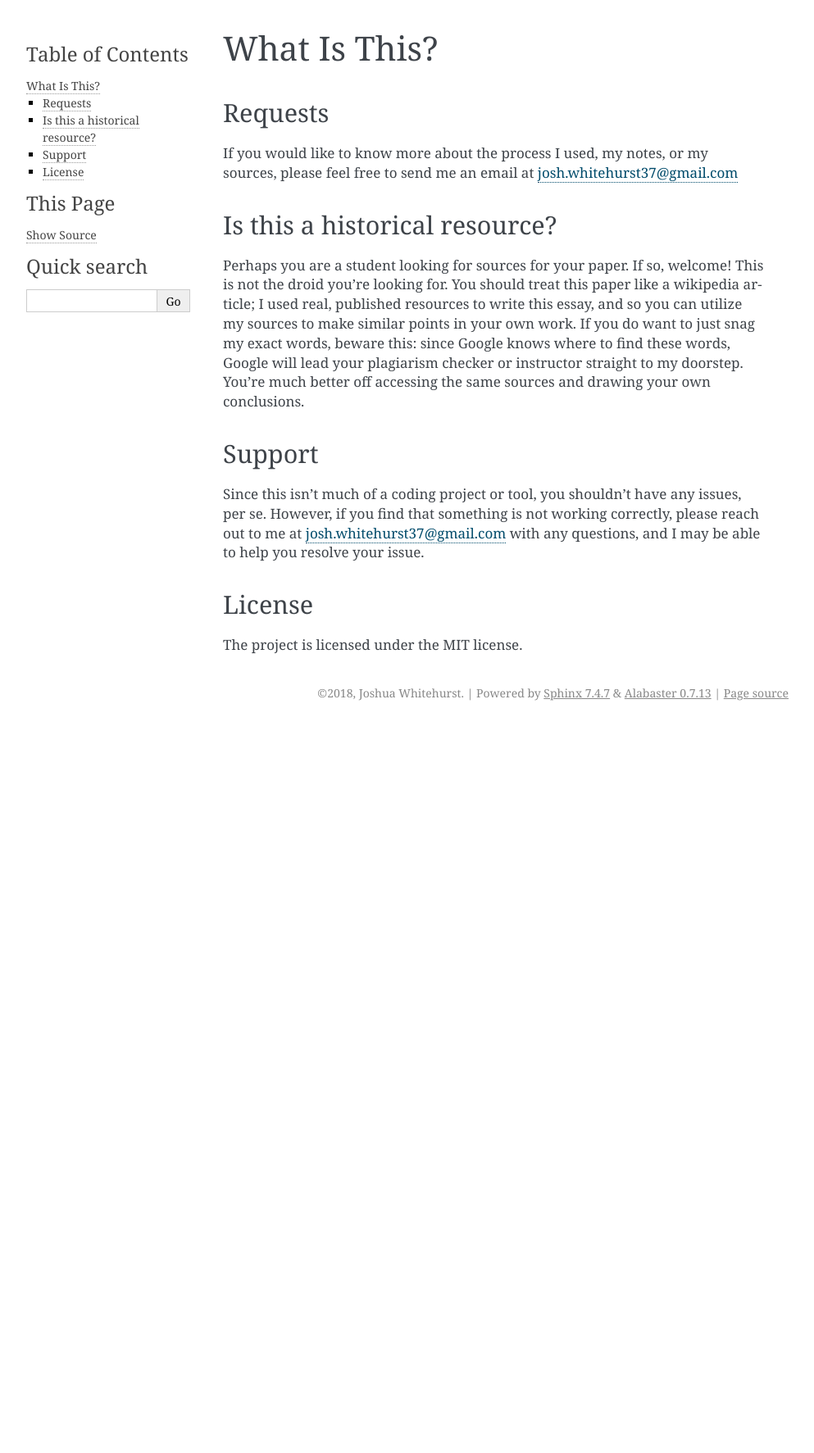
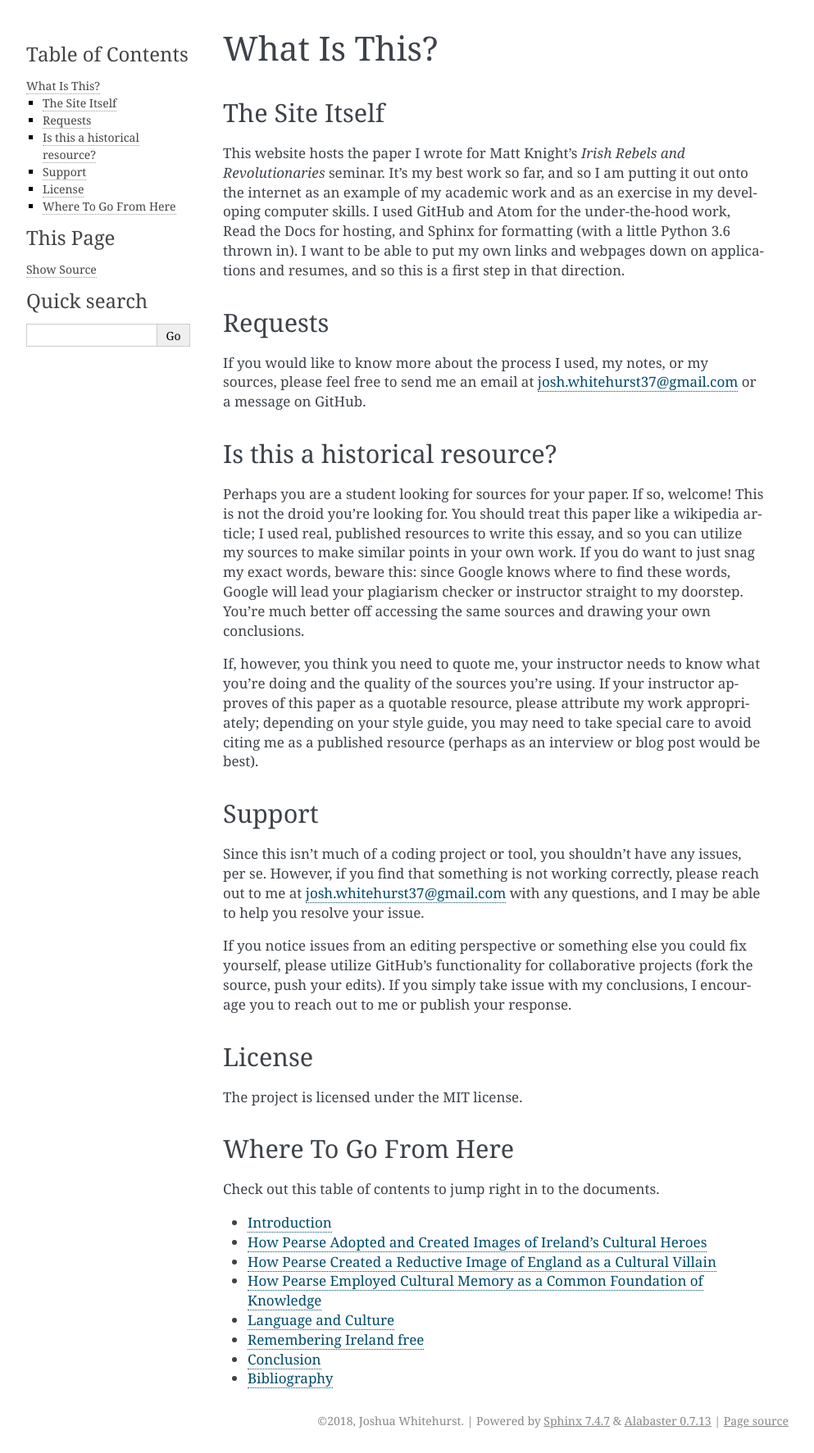
Before and after one commit to jwhitehurst37/writing_sample, a Sphinx documentation site: the page built from docs/what_is_this.rst, in a window 1280 px wide. Shown: the whole page at 82% size, without its empty margins (148-1141 px from the left). Built offline with Sphinx 7.4.7, drawn with Linux system fonts in a browser that asks for light colours; before the commit the page ends 900 px from its top, so only the background shows below that.

Commit message:
Another Big One

```diff
--- a/docs/body.rst
+++ b/docs/body.rst
@@ -4,7 +4,7 @@ The Body of the Essay
 
 You can find a link to each of the sections here.
 
-:doc:`Introduction <introduction>`
+:doc:`Introduction <intro_body>`
 ----------------------------------------------------------------------------------------------------
 
 :doc:`How Pearse Adopted and Created Images of Ireland’s Cultural Heroes <cultural_heroes>`
--- a/docs/index.rst
+++ b/docs/index.rst
@@ -10,12 +10,13 @@ Yet Profound, the Wells of Deep Memory: How Patrick Pearse Tapped Memories of C
 Project Description
 ---------------------
 
-This is my writing sample for graduate school applications. I focus on Irish revolutionary history, particularly the way that Patrick Pearse utilized cultural images and memory to motivate his compatriots and justify his actions against the English in the Easter Rising of 1916. Please follow the links to the What Is This? section and learn more about the project and the document itself, including contact information for the author and a warning to those interested in citations.
+This is my writing sample for graduate school applications. I focus on Irish revolutionary history, particularly the way that Patrick Pearse utilized cultural images and memory to motivate his compatriots and justify his actions against the English in the Easter Rising of 1916. Please follow the links to the What Is This? section and learn more about the project and the document itself, including contact information for the author and a warning to those interested in citations. The Body of the Essay take you to separate sections of the document itself; it is kept separate to preserve the integrity of the footnotes and to make it more agreeable on more devices and browsers since the manuscript is over 15 pages long.
 
 Table of Contents
 -------------------
 .. toctree::
   :maxdepth: 2
+  :titlesonly:
 
   What Is This? <what_is_this>
   The Body of the Essay <body>
--- a/docs/what_is_this.rst
+++ b/docs/what_is_this.rst
@@ -2,22 +2,50 @@
 What Is This?
 ==============
 
+The Site Itself
+-------------------
+
+This website hosts the paper I wrote for Matt Knight's *Irish Rebels and Revolutionaries* seminar. It's my best work so far, and so I am putting it out onto the internet as an example of my academic work and as an exercise in my developing computer skills. I used GitHub and Atom for the under-the-hood work, Read the Docs for hosting, and Sphinx for formatting (with a little Python 3.6 thrown in). I want to be able to put my own links and webpages down on applications and resumes, and so this is a first step in that direction.
+
+
 Requests
 ---------------------
 
-If you would like to know more about the process I used, my notes, or my sources, please feel free to send me an email at josh.whitehurst37@gmail.com
+If you would like to know more about the process I used, my notes, or my sources, please feel free to send me an email at josh.whitehurst37@gmail.com or a message on GitHub.
 
 Is this a historical resource?
 ------------------------------------------
 
 Perhaps you are a student looking for sources for your paper. If so, welcome! This is not the droid you're looking for. You should treat this paper like a wikipedia article; I used real, published resources to write this essay, and so you can utilize my sources to make similar points in your own work. If you do want to just snag my exact words, beware this: since Google knows where to find these words, Google will lead your plagiarism checker or instructor straight to my doorstep. You're much better off accessing the same sources and drawing your own conclusions.
 
+If, however, you think you need to quote me, your instructor needs to know what you're doing and the quality of the sources you're using. If your instructor approves of this paper as a quotable resource, please attribute my work appropriately; depending on your style guide, you may need to take special care to avoid citing me as a published resource (perhaps as an interview or blog post would be best).
+
 Support
 ---------------------
 
 Since this isn't much of a coding project or tool, you shouldn't have any issues, per se. However, if you find that something is not working correctly, please reach out to me at josh.whitehurst37@gmail.com with any questions, and I may be able to help you resolve your issue.
 
+If you notice issues from an editing perspective or something else you could fix yourself, please utilize GitHub's functionality for collaborative projects (fork the source, push your edits). If you simply take issue with my conclusions, I encourage you to reach out to me or publish your response.
+
 License
 -------
 
 The project is licensed under the MIT license.
+
+Where To Go From Here
+-------------------------
+
+Check out this table of contents to jump right in to the documents.
+
+.. toctree::
+  :maxdepth: 1
+  :titlesonly:
+
+  Introduction <intro_body>
+  How Pearse Adopted and Created Images of Ireland’s Cultural Heroes <cultural_heroes>
+  How Pearse Created a Reductive Image of England as a Cultural Villain <cultural_villains>
+  How Pearse Employed Cultural Memory as a Common Foundation of Knowledge <cultural_memory>
+  Language and Culture <language>
+  Remembering Ireland free <remembering>
+  Conclusion <conclusion>
+  Bibliography <bibliography>
```
Also changed, not shown: docs/intro_body.rst (renamed from docs/Introduction.rst), 15 other files.
